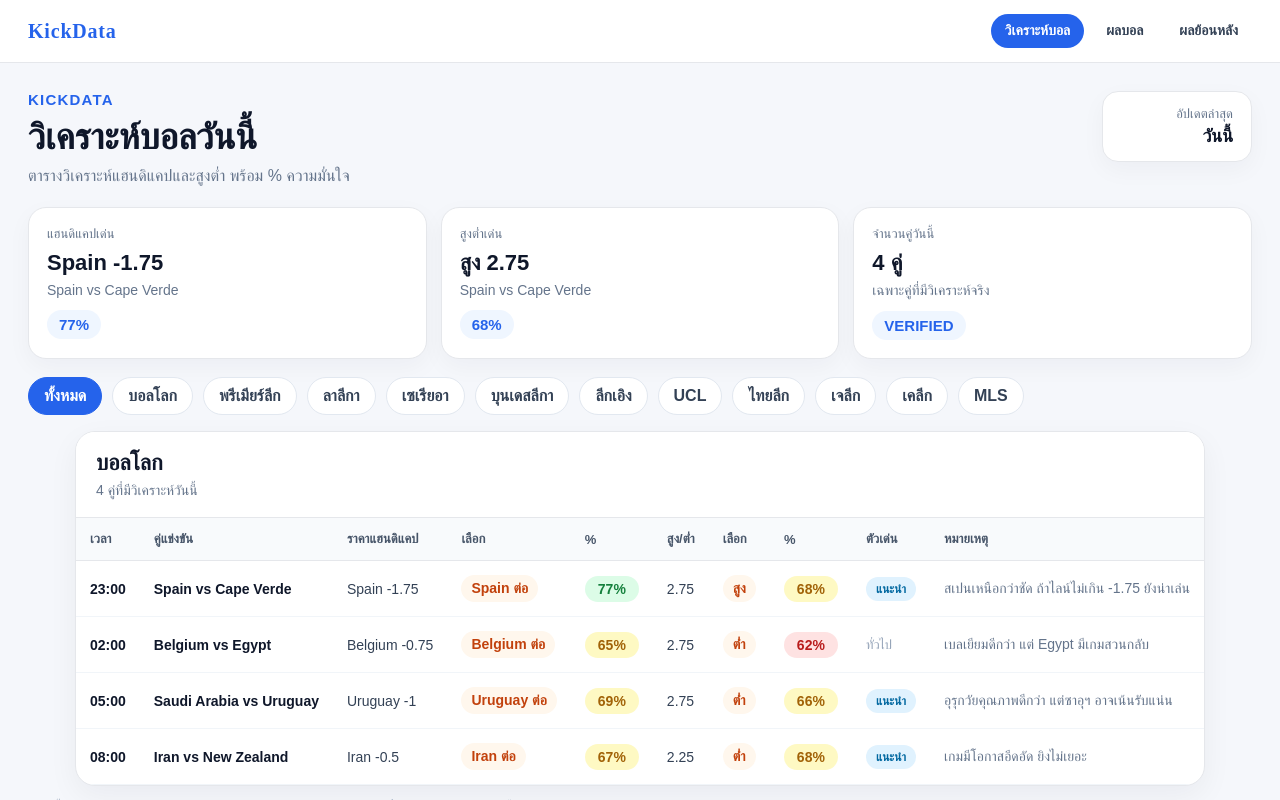
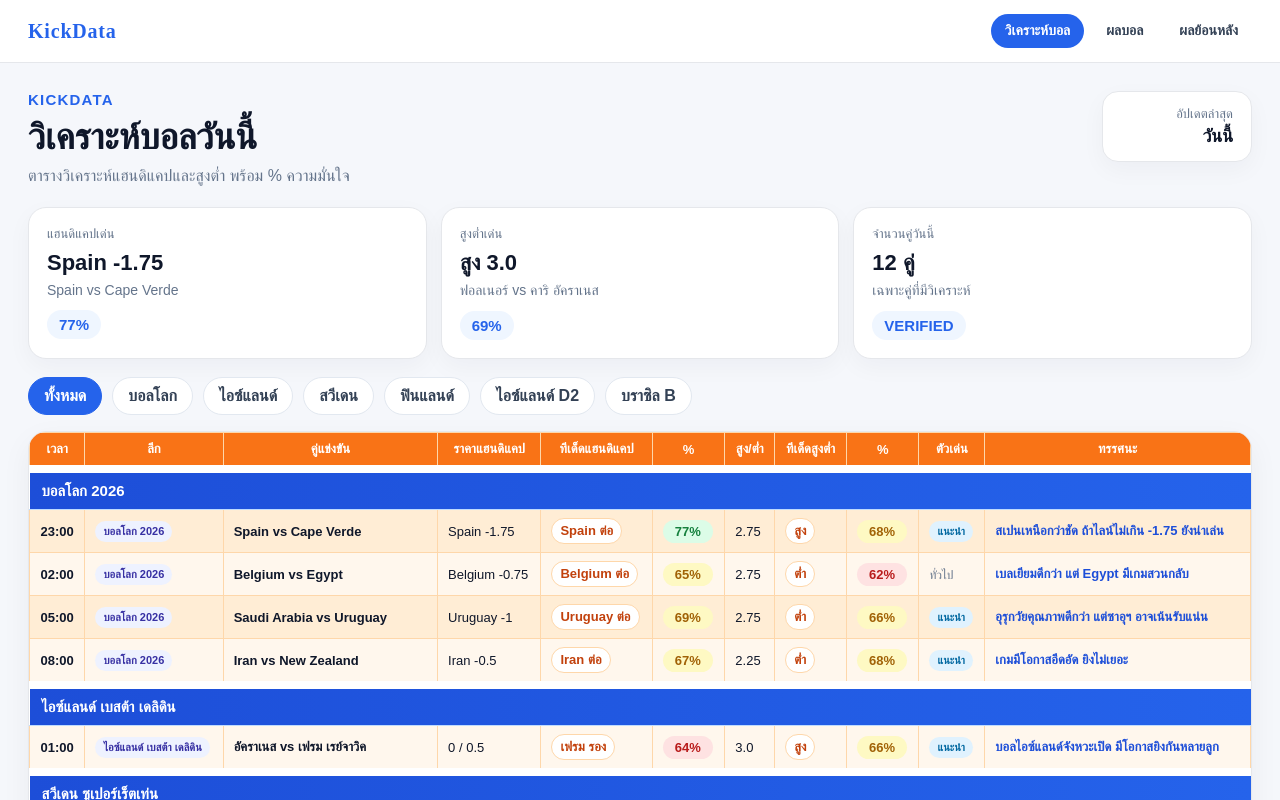
Before and after one commit to kickdata33/kickdata-web, a Next.js app: page /today-analysis in a window 1280 px wide. Shown: the top 800 px of the page. Built offline with nearby package versions, Linux system fonts and the light colour scheme.

Commit message:
Redesign analysis table with league sections

```diff
--- a/app/today-analysis/page.module.css
+++ b/app/today-analysis/page.module.css
@@ -385,3 +385,121 @@
   padding: 10px 16px;
   font-weight: 800;
 }
+
+.compactTableCard {
+  max-width: 1280px;
+  margin: 0 auto;
+  background: white;
+  border: 1px solid #e5e7eb;
+  border-radius: 18px;
+  overflow: hidden;
+  box-shadow: 0 10px 30px rgba(15, 23, 42, 0.05);
+}
+
+.compactTableWrap {
+  overflow-x: auto;
+}
+
+.compactTable {
+  width: 100%;
+  min-width: 1180px;
+  border-collapse: collapse;
+}
+
+.compactTable th {
+  background: #f97316;
+  color: white;
+  text-align: center;
+  padding: 8px 10px;
+  font-size: 13px;
+  font-weight: 900;
+  border: 1px solid #fed7aa;
+  white-space: nowrap;
+}
+
+.groupRow td {
+  background: linear-gradient(90deg, #1d4ed8, #2563eb);
+  color: white;
+  font-weight: 900;
+  padding: 9px 12px;
+  font-size: 15px;
+  border-top: 8px solid white;
+  border-bottom: 1px solid #bfdbfe;
+}
+
+.matchRow td {
+  background: #fff7ed;
+  border: 1px solid #fed7aa;
+  padding: 8px 10px;
+  font-size: 13px;
+  color: #0f172a;
+  vertical-align: middle;
+}
+
+.matchRow:nth-child(even) td {
+  background: #ffedd5;
+}
+
+.compactTable .time {
+  font-weight: 900;
+  color: #0f172a !important;
+  text-align: center;
+  white-space: nowrap;
+}
+
+.compactTable .league {
+  background: #eef2ff;
+  color: #3730a3;
+  border-radius: 999px;
+  padding: 4px 8px;
+  font-size: 11px;
+  font-weight: 900;
+  white-space: nowrap;
+}
+
+.compactTable .match {
+  color: #0f172a !important;
+  font-weight: 900;
+  min-width: 210px;
+}
+
+.compactTable .pick {
+  background: white;
+  color: #c2410c;
+  border: 1px solid #fed7aa;
+  border-radius: 999px;
+  padding: 4px 8px;
+  font-weight: 900;
+  white-space: nowrap;
+}
+
+.compactTable .percent {
+  min-width: 50px;
+  justify-content: center;
+  border-radius: 999px;
+  padding: 4px 8px;
+  font-weight: 900;
+  white-space: nowrap;
+}
+
+.compactTable .star {
+  background: #e0f2fe;
+  color: #0369a1;
+  border-radius: 999px;
+  padding: 4px 8px;
+  font-size: 11px;
+  font-weight: 900;
+  white-space: nowrap;
+}
+
+.compactTable .normal {
+  color: #64748b;
+  font-size: 12px;
+  white-space: nowrap;
+}
+
+.compactTable .note {
+  color: #1d4ed8 !important;
+  min-width: 260px;
+  font-weight: 700;
+}
--- a/app/today-analysis/page.tsx
+++ b/app/today-analysis/page.tsx
@@ -3,16 +3,11 @@ import styles from "./page.module.css";
 type LeagueFilter =
   | "ALL"
   | "WORLD"
-  | "EPL"
-  | "LALIGA"
-  | "SERIEA"
-  | "BUNDESLIGA"
-  | "LIGUE1"
-  | "UCL"
-  | "THAI"
-  | "JLEAGUE"
-  | "KLEAGUE"
-  | "MLS";
+  | "ICELAND_BESTA"
+  | "SWEDEN_SUPERETTAN"
+  | "FINLAND_YKKOSLIIGA"
+  | "ICELAND_D2"
+  | "BRAZIL_SERIE_B";
 
 type Pick = {
   time: string;
@@ -32,27 +27,17 @@ type Pick = {
 const leagueFilters: { label: string; value: LeagueFilter }[] = [
   { label: "ทั้งหมด", value: "ALL" },
   { label: "บอลโลก", value: "WORLD" },
-  { label: "พรีเมียร์ลีก", value: "EPL" },
-  { label: "ลาลีกา", value: "LALIGA" },
-  { label: "เซเรียอา", value: "SERIEA" },
-  { label: "บุนเดสลีกา", value: "BUNDESLIGA" },
-  { label: "ลีกเอิง", value: "LIGUE1" },
-  { label: "UCL", value: "UCL" },
-  { label: "ไทยลีก", value: "THAI" },
-  { label: "เจลีก", value: "JLEAGUE" },
-  { label: "เคลีก", value: "KLEAGUE" },
-  { label: "MLS", value: "MLS" },
+  { label: "ไอซ์แลนด์", value: "ICELAND_BESTA" },
+  { label: "สวีเดน", value: "SWEDEN_SUPERETTAN" },
+  { label: "ฟินแลนด์", value: "FINLAND_YKKOSLIIGA" },
+  { label: "ไอซ์แลนด์ D2", value: "ICELAND_D2" },
+  { label: "บราซิล B", value: "BRAZIL_SERIE_B" },
 ];
 
-/**
- * สำคัญ:
- * ใส่เฉพาะคู่ที่มีเตะจริงและมีการวิเคราะห์จริงในวันนั้นเท่านั้น
- * ห้ามใส่ลีก/คู่บอลตัวอย่าง เพราะจะทำให้ข้อมูลเว็บไม่น่าเชื่อถือ
- */
 const picks: Pick[] = [
   {
     time: "23:00",
-    league: "บอลโลก",
+    league: "บอลโลก 2026",
     leagueKey: "WORLD",
     match: "Spain vs Cape Verde",
     handicap: "Spain -1.75",
@@ -66,7 +51,7 @@ const picks: Pick[] = [
   },
   {
     time: "02:00",
-    league: "บอลโลก",
+    league: "บอลโลก 2026",
     leagueKey: "WORLD",
     match: "Belgium vs Egypt",
     handicap: "Belgium -0.75",
@@ -79,7 +64,7 @@ const picks: Pick[] = [
   },
   {
     time: "05:00",
-    league: "บอลโลก",
+    league: "บอลโลก 2026",
     leagueKey: "WORLD",
     match: "Saudi Arabia vs Uruguay",
     handicap: "Uruguay -1",
@@ -93,7 +78,7 @@ const picks: Pick[] = [
   },
   {
     time: "08:00",
-    league: "บอลโลก",
+    league: "บอลโลก 2026",
     leagueKey: "WORLD",
     match: "Iran vs New Zealand",
     handicap: "Iran -0.5",
@@ -104,6 +89,115 @@ const picks: Pick[] = [
     totalPercent: 68,
     note: "เกมมีโอกาสอึดอัด ยิงไม่เยอะ",
     top: true,
+  },
+
+  {
+    time: "01:00",
+    league: "ไอซ์แลนด์ เบสต้า เดลิดิน",
+    leagueKey: "ICELAND_BESTA",
+    match: "อัคราเนส vs เฟรม เรย์จาวิค",
+    handicap: "0 / 0.5",
+    handicapPick: "เฟรม รอง",
+    handicapPercent: 64,
+    total: "3.0",
+    totalPick: "สูง",
+    totalPercent: 66,
+    note: "บอลไอซ์แลนด์จังหวะเปิด มีโอกาสยิงกันหลายลูก",
+    top: true,
+  },
+  {
+    time: "00:00",
+    league: "สวีเดน ซูเปอร์เร็ตเท่น",
+    leagueKey: "SWEDEN_SUPERETTAN",
+    match: "ซันด์สวาลล์ vs ออสเตอร์",
+    handicap: "0 / 0.5",
+    handicapPick: "ออสเตอร์ ต่อ",
+    handicapPercent: 63,
+    total: "2.5",
+    totalPick: "ต่ำ",
+    totalPercent: 61,
+    note: "เกมสวีเดนลีกรองมักสูสี ต่อไม่แรงแต่ต้องระวังเสมอ",
+  },
+  {
+    time: "00:05",
+    league: "สวีเดน ซูเปอร์เร็ตเท่น",
+    leagueKey: "SWEDEN_SUPERETTAN",
+    match: "นอร์โคปิ้ง vs วาลเบิร์ก",
+    handicap: "0 / 0.5",
+    handicapPick: "นอร์โคปิ้ง ต่อ",
+    handicapPercent: 65,
+    total: "2.75",
+    totalPick: "สูง",
+    totalPercent: 67,
+    note: "เกมมีโอกาสแลก นอร์โคปิ้งได้เปรียบในบ้าน",
+    top: true,
+  },
+  {
+    time: "22:30",
+    league: "ฟินแลนด์ ยัคโคสลีก้า",
+    leagueKey: "FINLAND_YKKOSLIIGA",
+    match: "เอสเจเค อคาเดเมีย vs ยาโร",
+    handicap: "0.5 / 1",
+    handicapPick: "ยาโร ต่อ",
+    handicapPercent: 66,
+    total: "2.75",
+    totalPick: "สูง",
+    totalPercent: 64,
+    note: "ยาโรคุณภาพเกมรุกดีกว่า แต่ราคาต่อค่อนข้างลึก",
+    top: true,
+  },
+  {
+    time: "02:15",
+    league: "ไอซ์แลนด์ ดิวิชั่น 2",
+    leagueKey: "ICELAND_D2",
+    match: "ฟอลเนอร์ vs คาริ อัคราเนส",
+    handicap: "0.5 / 1",
+    handicapPick: "ฟอลเนอร์ ต่อ",
+    handicapPercent: 62,
+    total: "3.0",
+    totalPick: "สูง",
+    totalPercent: 69,
+    note: "ลีกไอซ์แลนด์รองมีสกอร์สูงบ่อย สูงน่าสนใจกว่าต่อ",
+  },
+  {
+    time: "02:15",
+    league: "ไอซ์แลนด์ ดิวิชั่น 2",
+    leagueKey: "ICELAND_D2",
+    match: "โมลาลุนด์ vs ฮัวการ์",
+    handicap: "0.5 / 1",
+    handicapPick: "โมลาลุนด์ ต่อ",
+    handicapPercent: 61,
+    total: "3.0",
+    totalPick: "สูง",
+    totalPercent: 68,
+    note: "เกมเปิด โอกาสมีประตูเยอะ",
+  },
+  {
+    time: "07:00",
+    league: "บราซิล ซีรี่ย์ B",
+    leagueKey: "BRAZIL_SERIE_B",
+    match: "คอริติบ้า vs ซิเอร่า",
+    handicap: "0.5",
+    handicapPick: "คอริติบ้า ต่อ",
+    handicapPercent: 67,
+    total: "2.25",
+    totalPick: "ต่ำ",
+    totalPercent: 65,
+    note: "คอริติบ้าได้เปรียบในบ้าน แต่บราซิล B มักยิงไม่ขาด",
+    top: true,
+  },
+  {
+    time: "07:00",
+    league: "บราซิล ซีรี่ย์ B",
+    leagueKey: "BRAZIL_SERIE_B",
+    match: "ลอนดริน่า vs อาไว",
+    handicap: "0 / 0.5",
+    handicapPick: "อาไว รอง",
+    handicapPercent: 64,
+    total: "2.0",
+    totalPick: "ต่ำ",
+    totalPercent: 67,
+    note: "ทรงเกมสูสี อาไวมีลุ้นยันเสมอ",
   },
 ];
 
@@ -180,7 +274,7 @@ export default function TodayAnalysisPage({
         <div className={styles.summaryCard}>
           <span>จำนวนคู่วันนี้</span>
           <strong>{filteredPicks.length} คู่</strong>
-          <p>เฉพาะคู่ที่มีวิเคราะห์จริง</p>
+          <p>เฉพาะคู่ที่มีวิเคราะห์</p>
           <b>VERIFIED</b>
         </div>
       </section>
@@ -202,42 +296,43 @@ export default function TodayAnalysisPage({
           <h2>ยังไม่มีข้อมูลวิเคราะห์ของลีกนี้ในวันนี้</h2>
           <p>
             ระบบจะแสดงเฉพาะลีกที่มีคู่แข่งขันจริงและมีการวิเคราะห์แล้วเท่านั้น
-            เพื่อป้องกันข้อมูลผิดพลาด
           </p>
           <a href="/today-analysis?league=ALL">กลับไปดูทั้งหมด</a>
         </section>
       ) : (
-        <section className={styles.leagueGroups}>
-          {Object.entries(groupedPicks).map(([leagueName, leaguePicks]) => (
-            <div className={styles.tableCard} key={leagueName}>
-              <div className={styles.leagueTitle}>
-                <div>
-                  <h2>{leagueName}</h2>
-                  <p>{leaguePicks.length} คู่ที่มีวิเคราะห์วันนี้</p>
-                </div>
-              </div>
-
-              <div className={styles.tableWrap}>
-                <table className={styles.table}>
+        <section className={styles.compactTableCard}>
+          <div className={styles.compactTableWrap}>
+            <table className={styles.compactTable}>
               <thead>
                 <tr>
                   <th>เวลา</th>
+                  <th>ลีก</th>
                   <th>คู่แข่งขัน</th>
                   <th>ราคาแฮนดิแคป</th>
-                      <th>เลือก</th>
+                  <th>ทีเด็ดแฮนดิแคป</th>
                   <th>%</th>
                   <th>สูง/ต่ำ</th>
-                      <th>เลือก</th>
+                  <th>ทีเด็ดสูงต่ำ</th>
                   <th>%</th>
                   <th>ตัวเด่น</th>
-                      <th>หมายเหตุ</th>
+                  <th>ทรรศนะ</th>
                 </tr>
               </thead>
 
               <tbody>
+                {Object.entries(groupedPicks).map(([leagueName, leaguePicks]) => (
+                  <>
+                    <tr key={`${leagueName}-header`} className={styles.groupRow}>
+                      <td colSpan={11}>{leagueName}</td>
+                    </tr>
+
                     {leaguePicks.map((pick, index) => (
-                      <tr key={index}>
+                      <tr key={`${leagueName}-${index}`} className={styles.matchRow}>
                         <td className={styles.time}>{pick.time}</td>
+
+                        <td>
+                          <span className={styles.league}>{pick.league}</span>
+                        </td>
 
                         <td className={styles.match}>{pick.match}</td>
 
@@ -284,11 +379,11 @@ export default function TodayAnalysisPage({
                         <td className={styles.note}>{pick.note}</td>
                       </tr>
                     ))}
+                  </>
+                ))}
               </tbody>
             </table>
           </div>
-            </div>
-          ))}
         </section>
       )}
 
```
Lines whose indentation alone changed are shown as unchanged.
